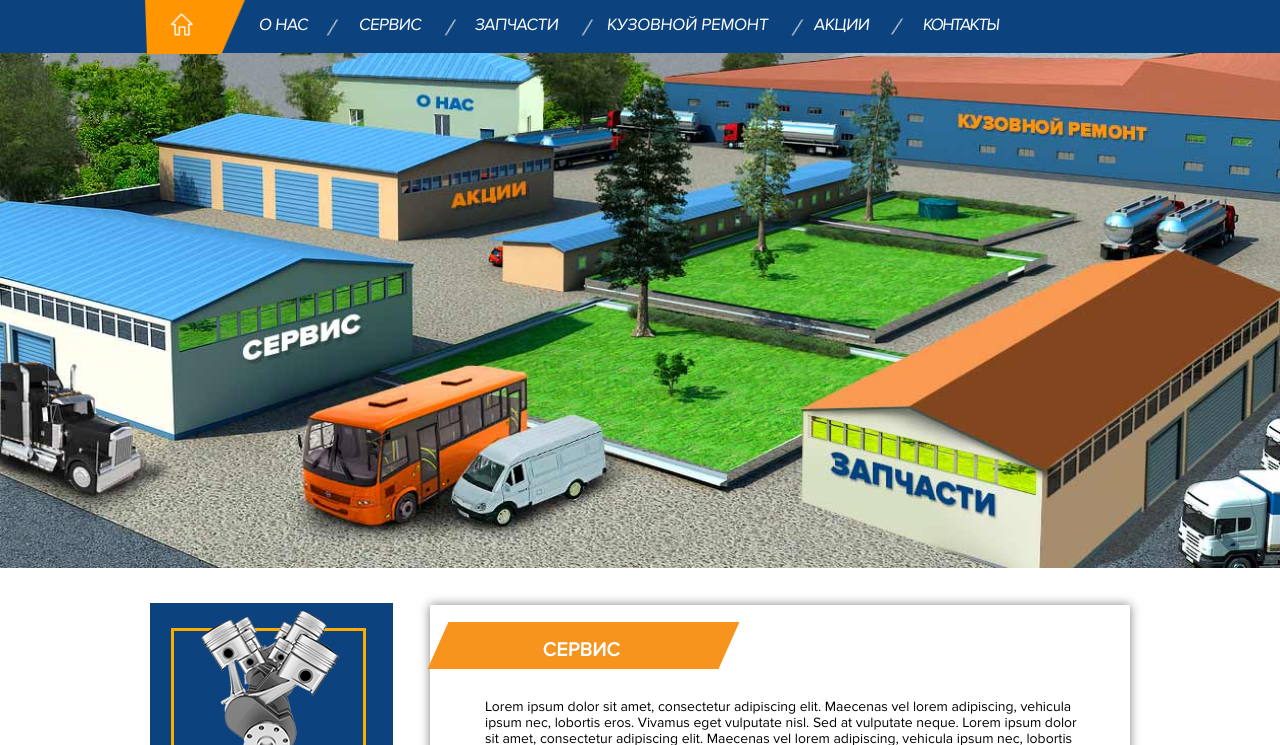
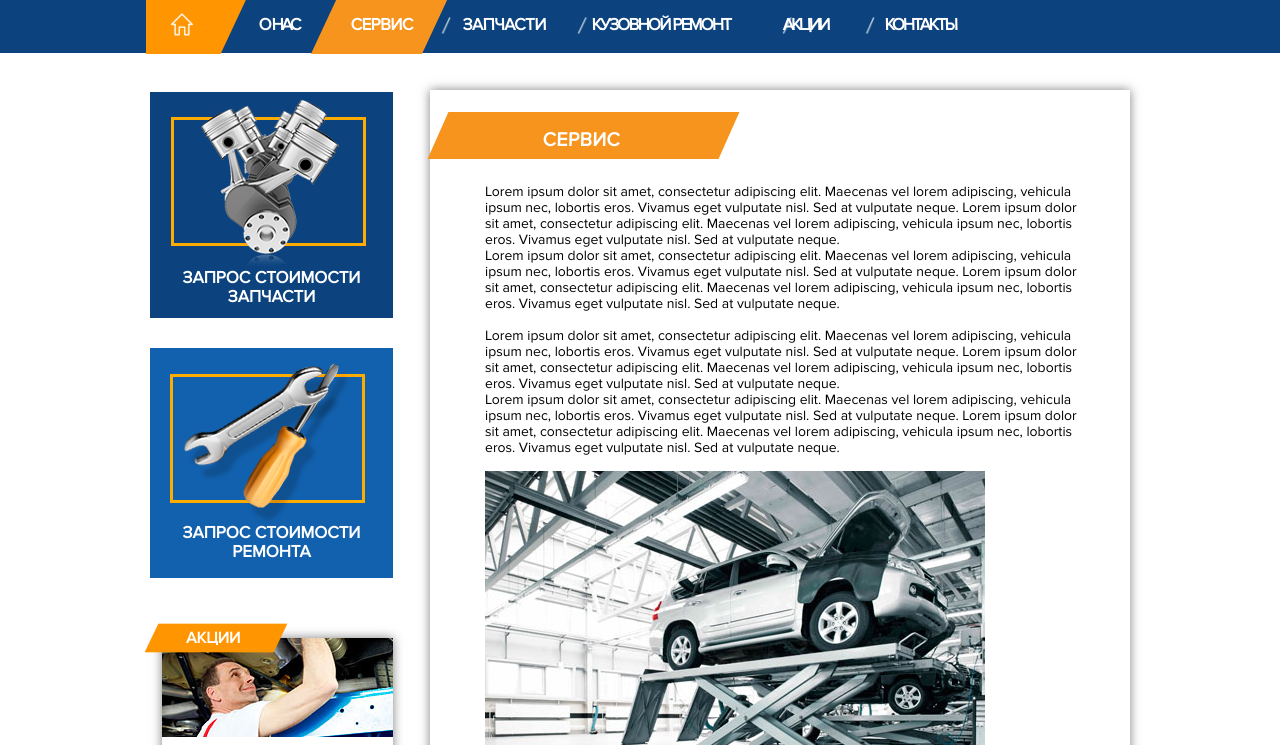
Before and after one commit to aic513/Gefest_auto, a plain HTML site: page second.html in a window 1280 px wide. Shown: the part 145-890 px from the top of the page. Drawn offline with nearby package versions, Linux system fonts and the light colour scheme; files whose address does not match are found by name.

Commit message:
markup is completed

```diff
--- a/css/style.css
+++ b/css/style.css
@@ -166,7 +166,7 @@ body {
     padding-left: 0px;
     margin-top: 9px;
     width: 151px;
-    height: 27px;
+    height: 29px;
     text-align: center;
     font-size: 12px;
     color: #babcbe;
@@ -215,7 +215,8 @@ body {
 }
 
 .list__item {
-    transform: skewX(-31deg);
+    padding: 0 26px;
+    transform: skewX(-25deg);
     margin-top: 1px;
     letter-spacing: -0.5px;
     display: inline-block;
@@ -225,7 +226,8 @@ body {
     font-size: 17px;
     margin-right: 101px;
     margin-top: 19px;
-    height: 57px;
+    height: 56px;
+    font-weight: 600;
     vertical-align: top;
 }
 
@@ -239,7 +241,7 @@ body {
 
 .list__item:first-child {
     cursor: pointer;
-    transform: skewX(2deg);
+    transform: skewX(0deg);
     width: 101px;
     background: url("../img/orange.png") no-repeat;
     margin-right: 0;
@@ -257,44 +259,55 @@ body {
 }
 
 .list__item:nth-child(2) {
-    margin-left: 8px;
+    letter-spacing: -2.2px;
+    margin-left: -18px;
+}
+
+.list__item:hover {
+    background-color: #f7941e;
+}
+
+.list__item--active {
+    background-color: #f7941e;
 }
 
 .list__item:nth-child(2)::after {
     content: "";
     position: absolute;
-    top: 21px;
-    left: 70px;
+    top: 19px;
+    left: 96px;
     width: 10px;
     height: 17px;
     background: url("../img/sprites/slash.png") no-repeat 64% 4%;
-    transform: skewX(25deg);
+    transform: skewX(26deg);
 }
 
 .list__item:nth-child(3) {
-    margin-left: -54px;
+    margin-left: -105px;
+    padding-right: 23px;
 }
 
 .list__item:nth-child(3)::after {
     content: "";
     position: absolute;
-    top: 21px;
-    left: 88px;
+    top: 19px;
+    left: 117px;
     width: 10px;
     height: 17px;
     background: url("../img/sprites/slash.png") no-repeat 64% 4%;
-    transform: skewX(25deg);
+    transform: skewX(26deg);
 }
 
 .list__item:nth-child(4) {
-    margin-left: -51px;
+    padding-right: 20px;
+    margin-left: -104px;
 }
 
 .list__item:nth-child(4)::after {
     content: "";
     position: absolute;
-    top: 21px;
-    left: 109px;
+    top: 19px;
+    left: 141px;
     width: 10px;
     height: 17px;
     background: url("../img/sprites/slash.png") no-repeat 64% 4%;
@@ -302,40 +315,42 @@ body {
 }
 
 .list__item:nth-child(5) {
-    margin-left: -55px;
-    letter-spacing: -0.2px;
+    margin-left: -105px;
+    letter-spacing: -1.7px;
 }
 
 .list__item:nth-child(5)::after {
     content: "";
     position: absolute;
-    top: 21px;
-    left: 187px;
+    top: 19px;
+    left: 217px;
     width: 10px;
     height: 17px;
     background: url("../img/sprites/slash.png") no-repeat 64% 4%;
-    transform: skewX(24deg);
+    transform: skewX(25deg);
 }
 
 .list__item:nth-child(6) {
-    margin-left: -59px;
+    margin-left: -104px;
+    letter-spacing: -2.5px;
+    padding-right: 30px;
 }
 
 .list__item:nth-child(6):after {
     content: "";
     position: absolute;
-    top: 20px;
-    left: 79px;
+    top: 19px;
+    left: 109px;
     width: 10px;
     height: 17px;
     background: url("../img/sprites/slash.png") no-repeat 64% 4%;
-    transform: skewX(23deg);
+    transform: skewX(27deg);
 }
 
 .list__item:last-child {
-    margin-left: -50px;
+    margin-left: -103px;
     margin-right: 0;
-    letter-spacing: -1.5px;
+    letter-spacing: -2px;
 }
 
 .main-image {
@@ -353,7 +368,7 @@ body {
 }
 
 .description-cost {
-    margin-top: -2px;
+    margin-top: 2px;
     width: 255px;
     min-height: 820px;
     float: left;
@@ -501,7 +516,7 @@ body {
 .description-about__name {
     padding-top: 1px;
     letter-spacing: 0.4px;
-    top: 17px;
+    top: 22px;
     position: absolute;
     width: 291px;
     height: 47px;
--- a/second.html
+++ b/second.html
@@ -5,8 +5,8 @@
     <title>Главная</title>
     <meta charset="utf-8">
     <link href="css/normalize.css" rel="stylesheet">
-    <link rel="stylesheet" type="text/css" href="slick/slick.css"/>
-    <link rel="stylesheet" type="text/css" href="slick/slick-theme.css"/>
+    <link rel="stylesheet" type="text/css" href="slick/slick.css" />
+    <link rel="stylesheet" type="text/css" href="slick/slick-theme.css" />
     <link rel="stylesheet" type="text/css" href="lib/main.css">
     <link href="css/style.css" rel="stylesheet">
 </head>
@@ -41,17 +41,17 @@
     <div class="menu">
         <div class="layout-center-wrapper">
             <ul class="list clearfix">
-                <li class="list__item"><a class="link" href="index.html"></a></li>
+                <li class="list__item">
+                    <a class="link" href="#"></a>
+                </li>
                 <li class="list__item"><a class="link" href="">О нас</a></li>
-                <li class="list__item"><a class="link" href="second.html">Сервис</a></li>
+                <li class="list__item list__item--active"><a class="link" href="second.html">Сервис</a></li>
                 <li class="list__item"><a class="link" href="#">Запчасти</a></li>
                 <li class="list__item"><a class="link" href="#">Кузовной ремонт</a></li>
                 <li class="list__item"><a class="link" href="#">Акции</a></li>
                 <li class="list__item"><a class="link" href="#">Контакты</a></li>
             </ul>
         </div>
-    </div>
-    <div class="main-image"><img src="img/main_pic.jpg" width=100% height="515" alt="main_pic">
     </div>
     <div class="layout-center-wrapper">
         <section class="description clearfix">
@@ -135,7 +135,7 @@
                 <div class="footer-contacts">
                     <p class="footer-contacts__phone">(4842)56-67-55</p>
                     <p class="footer-contacts__address">Калуга, ул. Кирова, д. 22</p>
-                <a href ="#"class="footer-contacts__scheme">Схема проезда</a>
+                    <a href="#" class="footer-contacts__scheme">Схема проезда</a>
                 </div>
                 <div class="clear"></div>
             </div>
```
Lines whose indentation alone changed are shown as unchanged.
